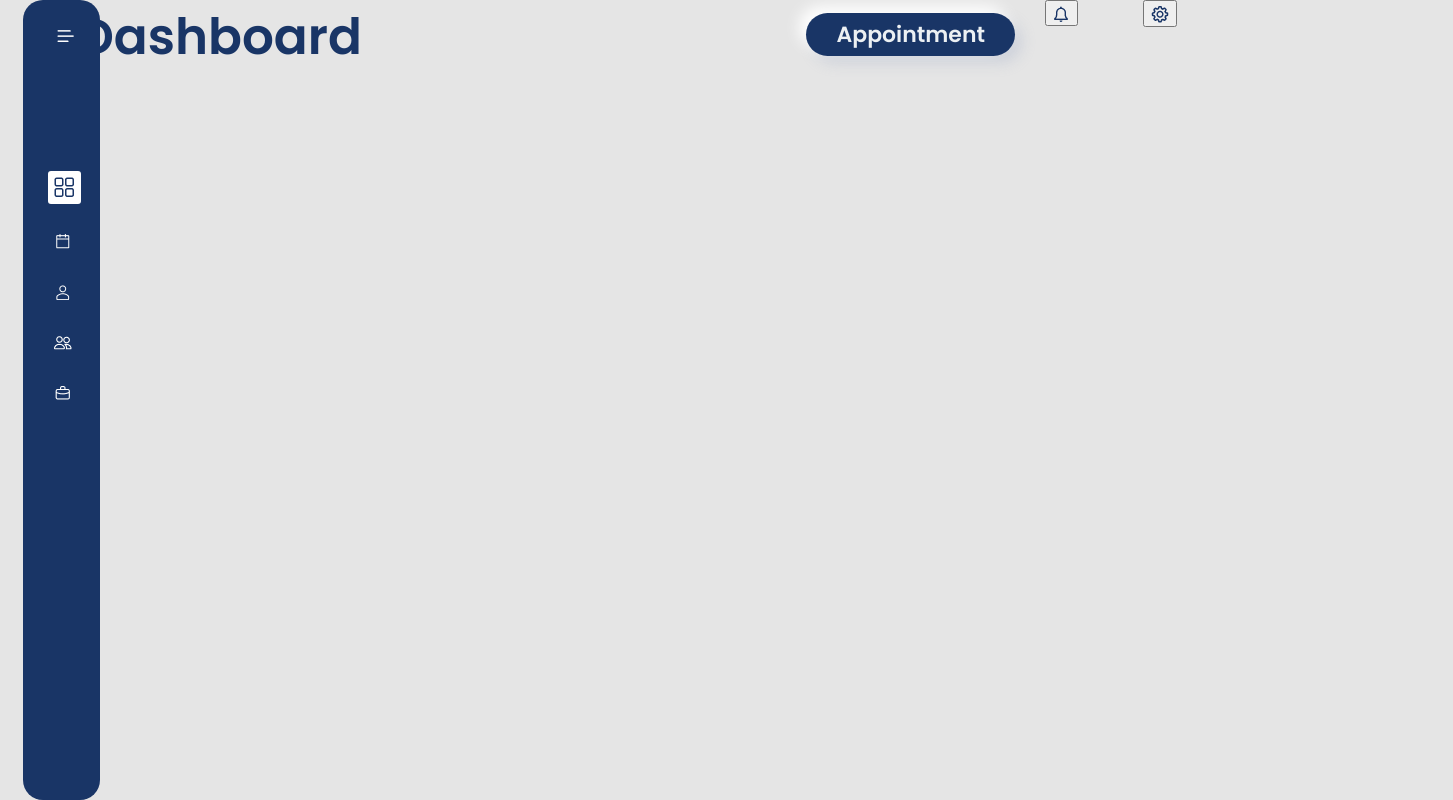
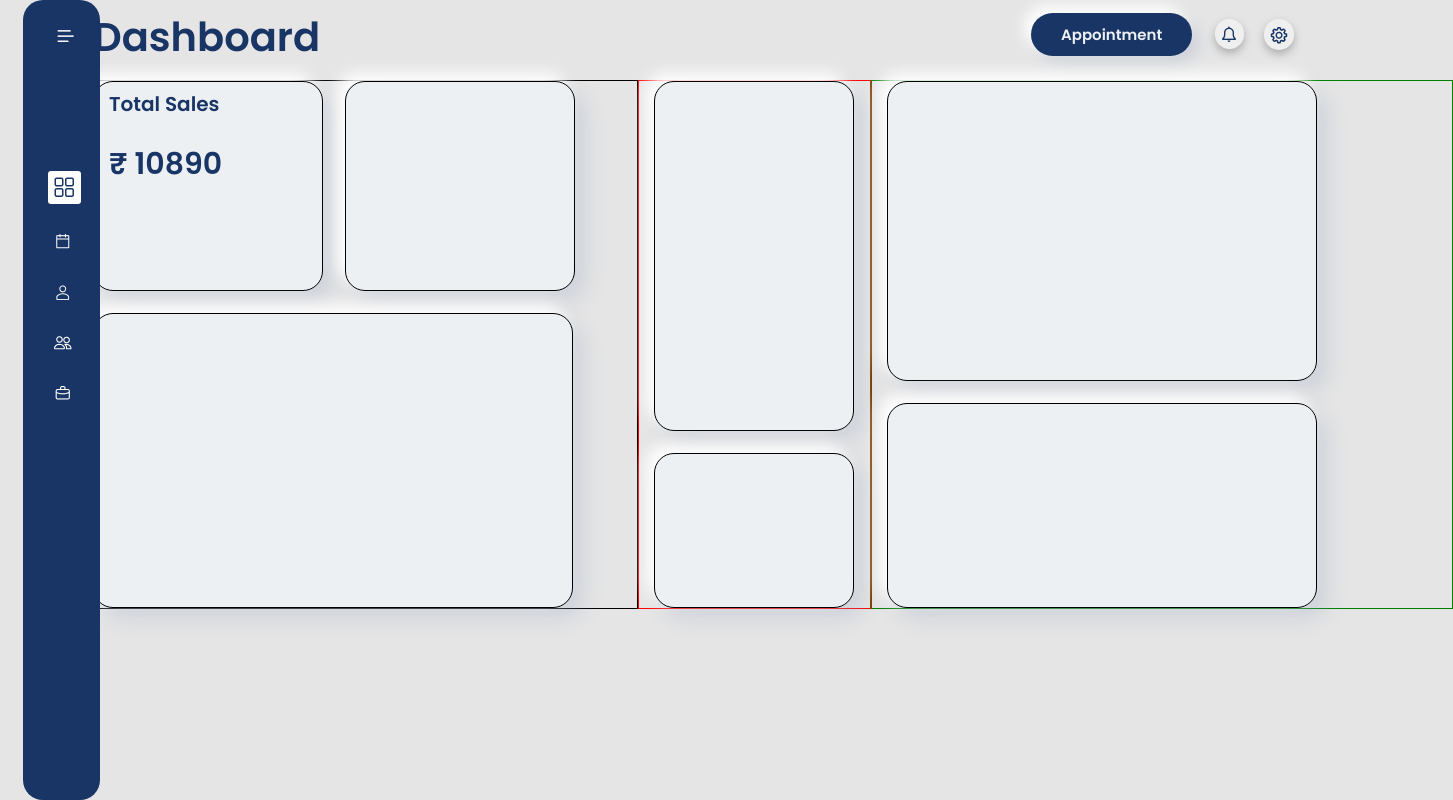
Before and after one commit to UnnatiShah07/dashboard2, a plain HTML site: page index.html in a window 1280 px wide. Shown: the whole page, 1453 px wide, since content can reach past the window. Drawn offline with nearby package versions, Linux system fonts and the light colour scheme.

Commit message:
add layout on dashboard 25-05

```diff
--- a/index.html
+++ b/index.html
@@ -53,22 +53,60 @@
                 </div>
             </div>
         </div>
-        <div class="col-lg-11>
-            <div class="container">
+        <div class="col-lg-11">
+            <div class="container-fulid">
                 <div class="row">
                     <div class="col-lg-9">
                         <label class="title">Dashboard</label>
                     </div>
                     <div class="col-lg-1">
-                        <button class="button1">Appointment</button>
+                        <button class="appointment">Appointment</button>
                     </div>
                     <div class="col-lg-1">
-                        <button><img src="/icons/SettingsIconbell.png"></button>
+                        <button class="bellIcon"><img src="/icons/SettingsIconbell.png" style="margin-bottom: 1px;"></button>
                     </div>
                     <div class="col-lg-1">
-                        <button><img src="/icons/clarity_settings-line.png"></button>
+                        <button class="settingIcon"><img src="/icons/clarity_settings-line.png"></button>
                     </div>
                 </div>
+            </div>
+        </div>
+        <div class="container-fulid">
+            <div class="row">
+                <div class="col-lg-5" style="border: 1px solid black;">
+                    <div class="col-lg-5 col-lg-6 sales">
+                        <label class="totalsales">Total Sales</label>
+                        <label class="amount">₹ 10890</label>
+
+                    </div>
+                    <div class="col-lg-5 col-lg-6 sales">
+
+                    </div>
+                    <div class="w-100"></div>
+                    <div class="col-lg-5 col-lg-6 lounge">
+
+                    </div>
+                </div>
+                <div class="col-lg-2" style="border: 1px solid red;">
+                    <div class="col-lg-2 col-lg-6 service-provider">
+
+                    </div>
+                    <div class="w-100"></div>
+                    <div class="col-lg-2 col-lg-6 total-appointment">
+
+                    </div>
+                </div>
+                <div class="col-lg-5" style="border: 1px solid green;">
+                    <div class="col-lg-5 col-lg-6 upcoming-appointment">
+
+                    </div>
+                    <div class="w-100"></div>
+                    <div class="col-lg-5 col-lg-6 popular-hour">
+
+                    </div>
+
+                </div>
+
             </div>
         </div>
     </div>
--- a/style.css
+++ b/style.css
@@ -3,6 +3,9 @@ body{
 }
 ul li label{
     display: none;
+}
+.container-fulid{
+    width: 120%;
 }
 .rowoverlay{
     position: absolute;
@@ -56,20 +59,20 @@ ul li label{
 }
 .title{
     color: #193566;
-    padding-left: 8px;
+    margin-left: 8px;
     font-family: Poppins;
     font-style: normal;
-    font-size: 50px;
+    font-size: 40px;
     line-height: 75px;
 }
-.button1{
+.appointment{
     border: none;
     background: #193566;
     color: #ECF0F3;
     font-family: Poppins;
     font-style: normal;
     font-weight: bold;
-    font-size: 22px;
+    font-size: 15px;
     line-height: 33px;
     display: flex;
     align-items: center;
@@ -78,20 +81,93 @@ ul li label{
     border-radius: 100px;
     padding: 5px 30px;
     margin-top: 13px;
-    margin-right: 0px;
-    float: right;
+    margin-left: 10px;
 }
-.button2{
+.bellIcon{
     border: none;
-
-
+    border-radius: 30px;
+    padding: 5px 6px;
+    margin-top: 19px;
+    margin-left: 90px;
+    filter: drop-shadow(0px 4px 4px rgba(0, 0, 0, 0.25));
 }
-.button3{
+.settingIcon{
     border: none;
-
+    border-radius: 30px;
+    padding: 5px 6px;
+    margin-top: 19px;
+    margin-left: 35px;
+    filter: drop-shadow(0px 4px 4px rgba(0, 0, 0, 0.25));
 }
-
-
+.sales{
+    width: 230px;
+    height: 210px;
+    margin-left: 22px;
+    background: #ECF0F3;
+    box-shadow: -8px -8px 16px #FFFFFF, 10px 10px 20px rgba(151, 167, 195, 0.3);
+    border-radius: 20px;
+    border: 1px solid black;
+}
+.sales .totalsales{
+    font-family: Poppins;
+    font-style: normal;
+    font-weight: 600;
+    font-size: 20px;
+    line-height: 45px;
+    color: #193566;
+}
+.sales .amount{
+    font-family: Poppins;
+    font-style: normal;
+    font-weight: normal;
+    font-size: 30px;
+    line-height: 64px;
+    color: #193566;
+}
+.lounge{
+    width: 480px;
+    height: 295px;
+    margin-left: 22px;
+    margin-top: 22px;
+    background: #ECF0F3;
+    box-shadow: -8px -8px 16px #FFFFFF, 10px 10px 20px rgba(151, 167, 195, 0.3);
+    border-radius: 20px;
+    border: 1px solid black;
+}
+.service-provider{
+    width: 200px;
+    height: 350px;
+    background: #ECF0F3;
+    box-shadow: -8px -8px 16px #FFFFFF, 10px 10px 20px rgba(151, 167, 195, 0.3);
+    border-radius: 20px;
+    border: 1px solid black;
+}
+.total-appointment{
+    width: 200px;
+    height: 155px;
+    margin-top: 22px;
+    background: #ECF0F3;
+    box-shadow: -8px -8px 16px #FFFFFF, 10px 10px 20px rgba(151, 167, 195, 0.3);
+    border-radius: 20px;
+    border: 1px solid black;
+}
+.upcoming-appointment{
+    width: 430px;
+    height: 300px;
+    background: #ECF0F3;
+    box-shadow: -8px -8px 16px #FFFFFF, 10px 10px 20px rgba(151, 167, 195, 0.3);
+    border-radius: 20px;
+    border: 1px solid black;
+}
+.popular-hour{
+    width: 430px;
+    height: 205px;
+    margin-top: 22px;
+    background: #ECF0F3;
+    box-shadow: -8px -8px 16px #FFFFFF, 10px 10px 20px rgba(151, 167, 195, 0.3);
+    border-radius: 20px;
+    border: 1px solid black;
+}
 
 @media only screen and (max-width: 600px) {
     .rowoverlay{
@@ -99,8 +175,8 @@ ul li label{
     }
     .coloverlay{
         width: 17%;
+        height: 100%;
         border-radius: 10px;
-
     }
     .listIcon{
         position: absolute;
@@ -137,12 +213,21 @@ ul li label{
     }
     .title{
         margin-left: 45px;
-        font-size: 40px;
+        font-size: 35px;
     }
-    .button1{
-        margin-left: 50px;
-        font-size: 18px;
+    .appointment{
+        margin-left: 40px;
         margin-top: 0px;
         float: left;
+        font-size: 18px;
+    }
+    .bellIcon{
+        margin-top: 5px;
+        margin-left: 15px;
+        float: left;
+    }
+    .settingIcon{
+        margin-top: 4px;
+        margin-left: 15px;
     }
 }
```
